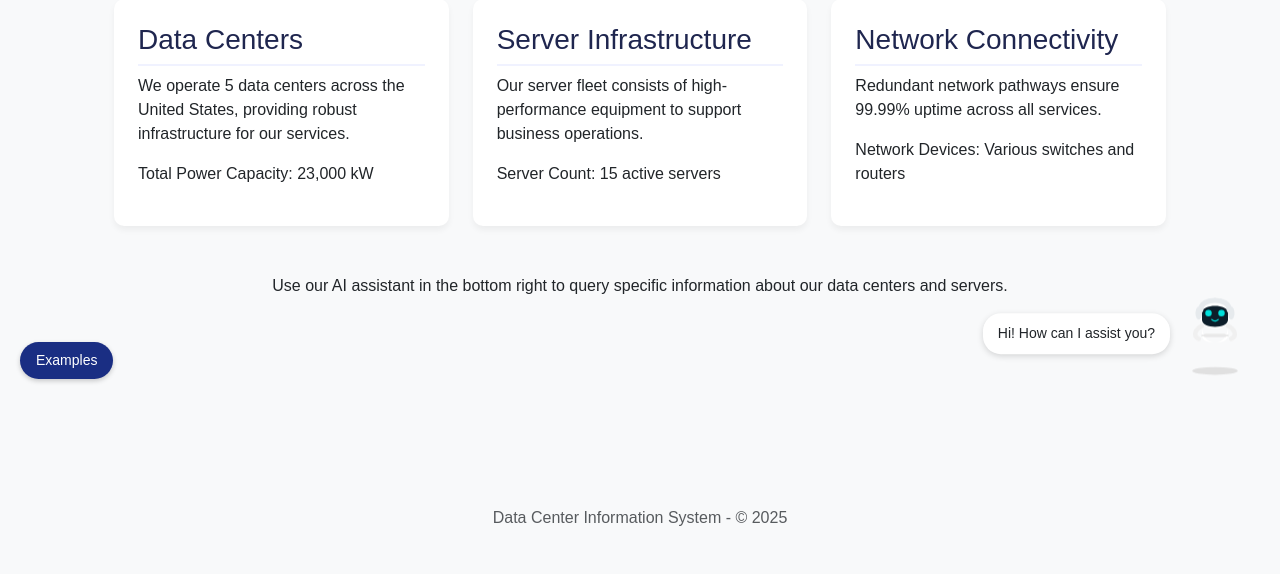
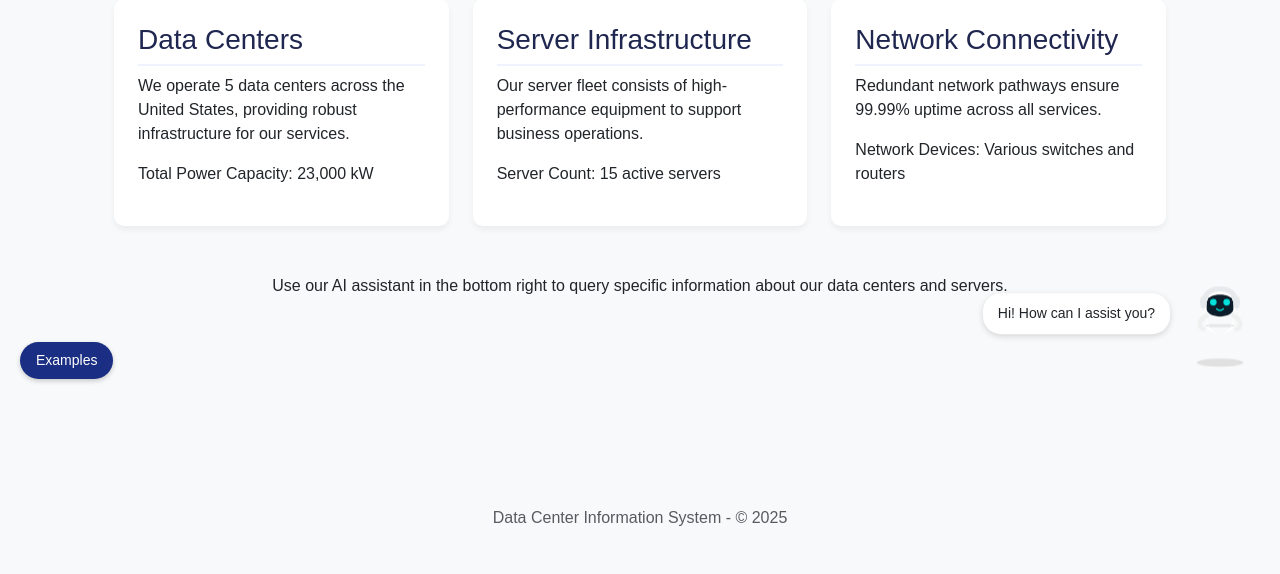
Before and after one commit to ShempyTamrakar/AIAgentChatBot, a Flask app: page / in a window 1280 px wide. Shown: the part 401-975 px from the top of the page. Run offline with Flask 3, Linux system fonts and the light colour scheme.

Commit message:
Adjust the chatbot icon and message box placement for better visual balance
Update CSS in `templates/index.html` to adjust chatbot icon and popup positions to improve visual layout.

Replit-Commit-Author: Agent
Replit-Commit-Session-Id: 3153af3a-1df4-4bfd-a84c-72f9876dc870
Replit-Commit-Screenshot-Url: https://storage.googleapis.com/screenshot-production-us-central1/d262ef94-1e7d-481e-9d37-944a84622528/bdce4499-580a-4749-ad35-35e09e2335ba.jpg

```diff
--- a/templates/index.html
+++ b/templates/index.html
@@ -38,8 +38,8 @@
             position: fixed;
             bottom: 20px;
             right: 20px;
-            width: 90px;
-            height: 90px;
+            width: 80px;
+            height: 110px;
             display: flex;
             align-items: center;
             justify-content: center;
@@ -77,7 +77,7 @@
         .chat-popup {
             display: none;
             position: fixed;
-            bottom: 110px;
+            bottom: 130px;
             right: 20px;
             width: 350px;
             background-color: white;
@@ -164,7 +164,7 @@
         .initial-bubble {
             position: fixed;
             right: 110px;
-            bottom: 40px;
+            bottom: 60px;
             background-color: white;
             padding: 10px 15px;
             border-radius: 18px;
```
